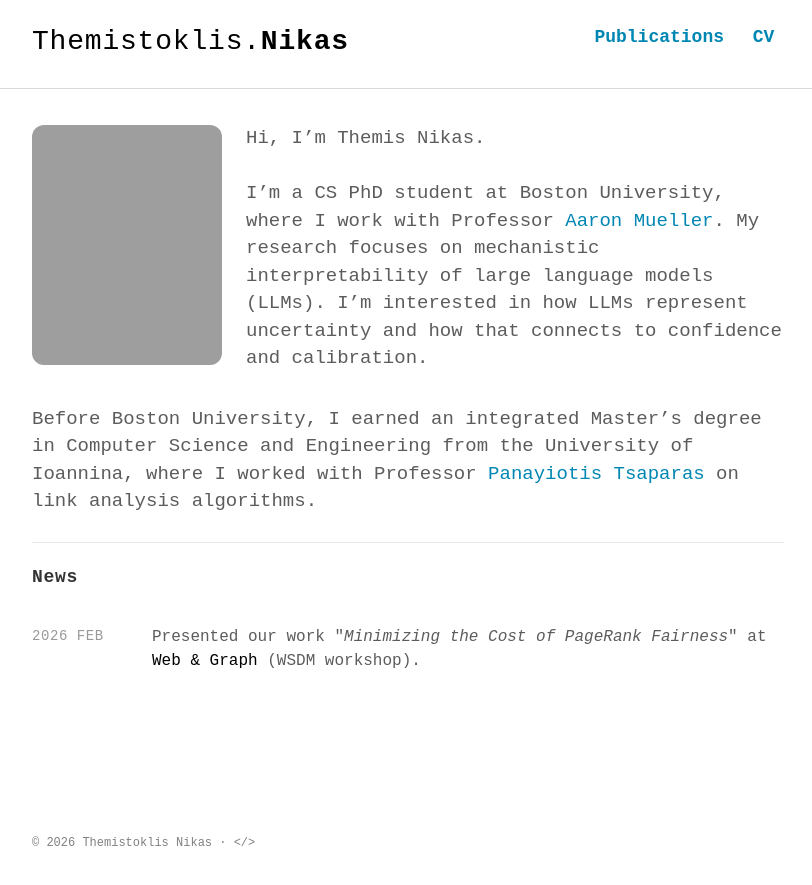
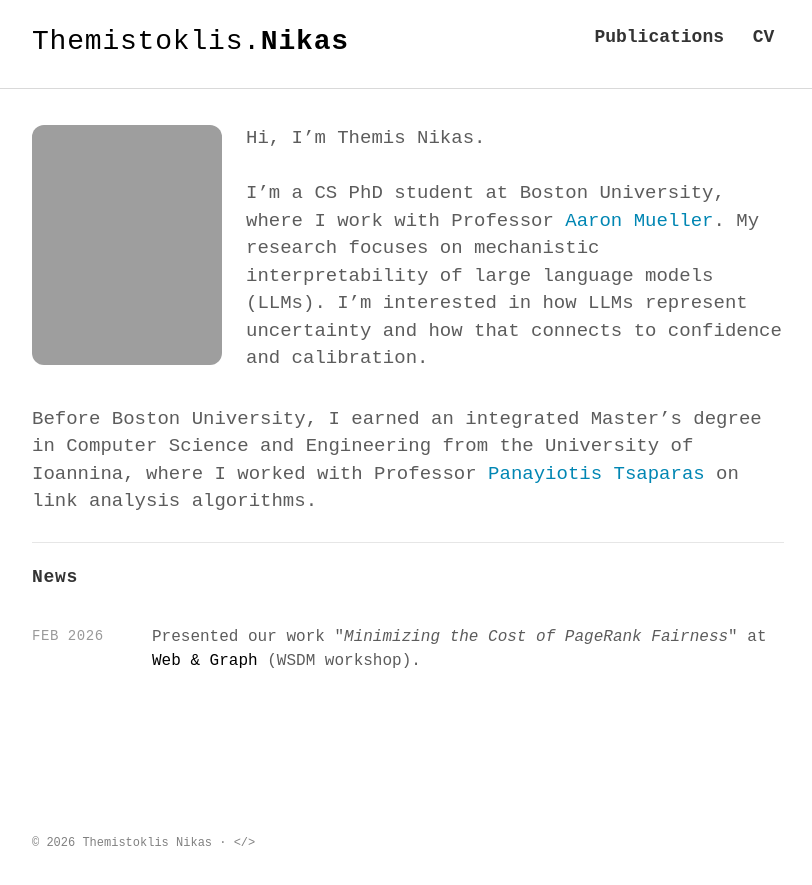
Before and after one commit to tnikas/tnikas.github.io, a Jekyll site: the page built from index.html, in a window 1280 px wide. Shown: the top 885 px of the page, without its empty margins (232-1044 px from the left). Built offline with Jekyll 4.4.1, drawn with Linux system fonts in a browser that asks for light colours; some web fonts are replaced.

Commit message:
update date format in news section

```diff
--- a/assets/scss/_layout.scss
+++ b/assets/scss/_layout.scss
@@ -211,6 +211,14 @@ hr {
     @extend .link;
     font-size: rem(18);
     font-weight: 600;
+    color: $dark-gray-color;
+
+    &:hover,
+    &:focus,
+    &:active {
+      color: $dark-gray-color;
+      border-bottom: 2px solid $dark-gray-color;
+    }
   }
 }
 
--- a/index.html
+++ b/index.html
@@ -23,7 +23,7 @@ title: Home
     {% if news_items and news_items.size > 0 %}
       {% for item in news_items %}
         <article class="news-item">
-          <time class="news-date" datetime="{{ item.date | date_to_xmlschema }}">{{ item.date | date: "%Y %b" }}</time>
+          <time class="news-date" datetime="{{ item.date | date_to_xmlschema }}">{{ item.date | date: "%b %Y" | upcase }}</time>
           <div class="news-content">
             {{ item.content_html }}
           </div>
```
